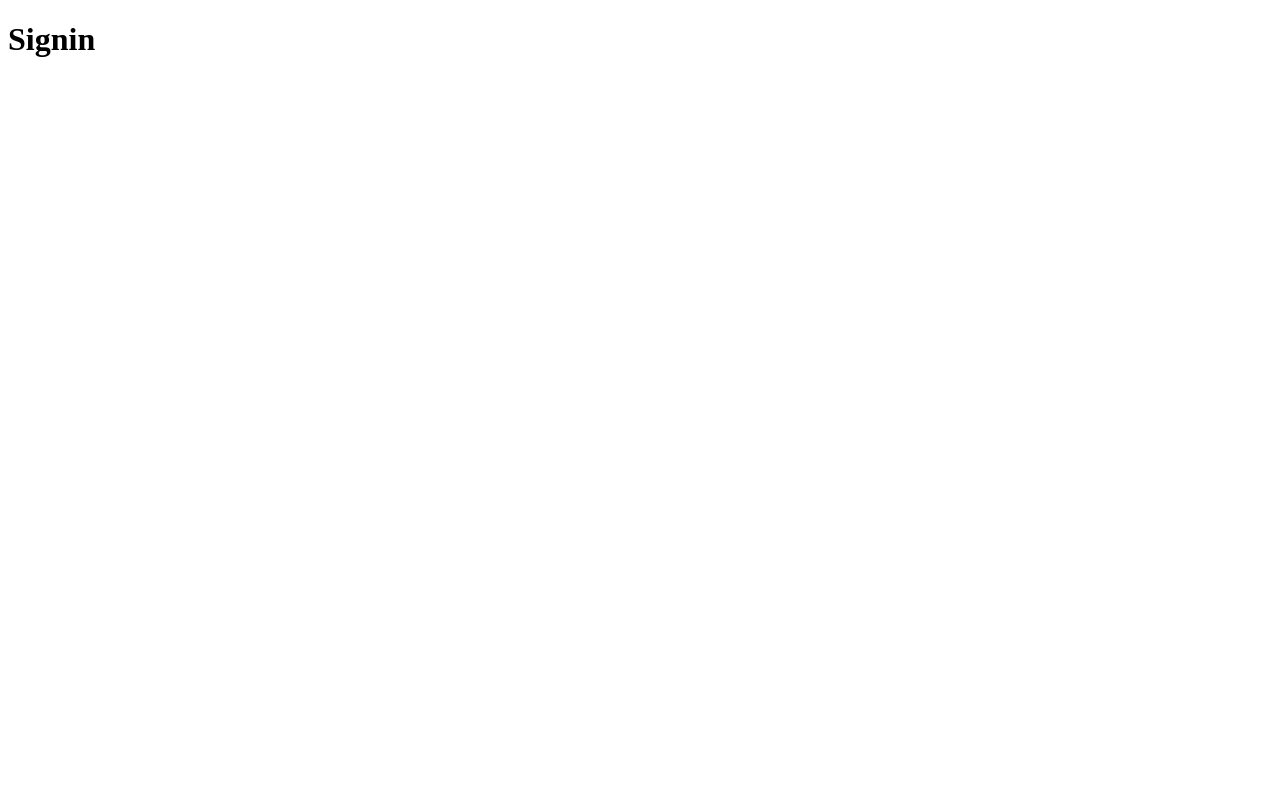
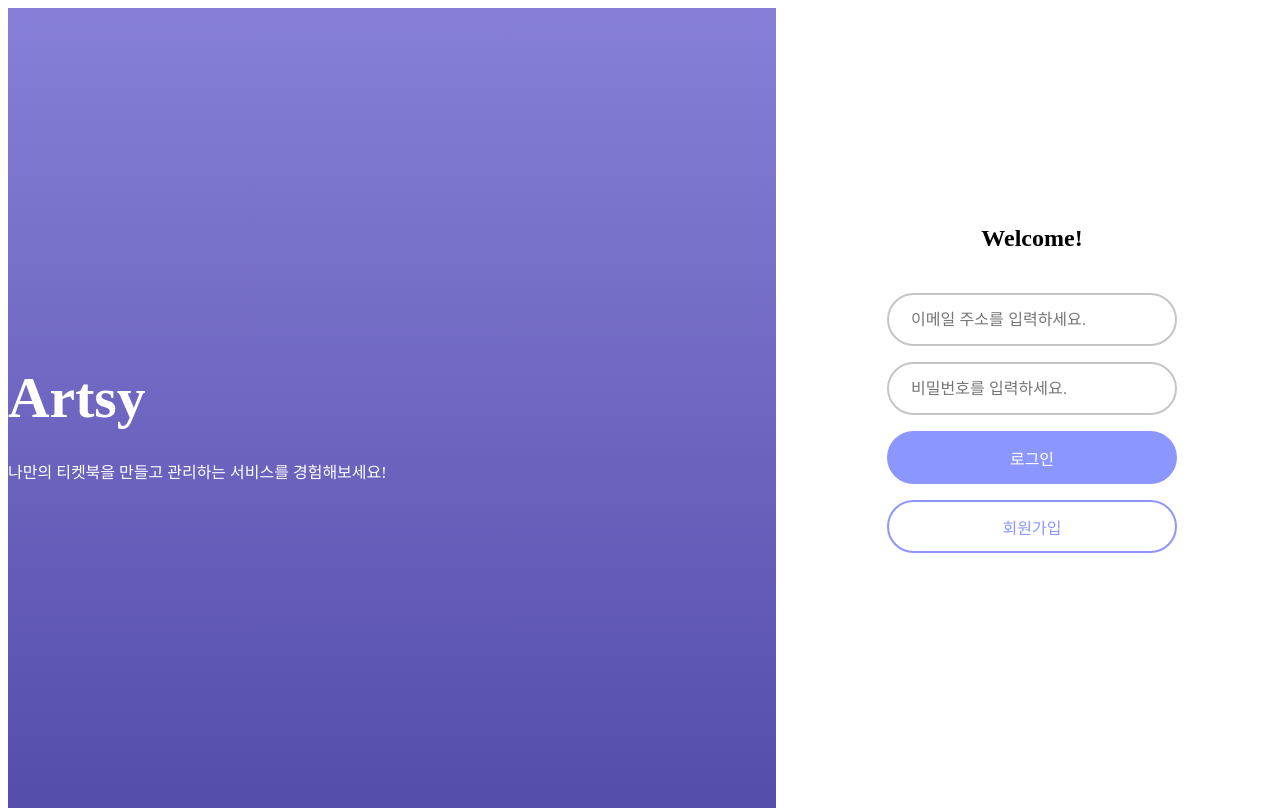
Before and after one commit to seohyun-song/Artsy, a React (Vite) app: page /signin in a window 1280 px wide. Built offline with nearby package versions, Linux system fonts and the light colour scheme.

Commit message:
Feat. 로그인 UI 구현

```diff
--- a/src/pages/Signin/Signin.jsx
+++ b/src/pages/Signin/Signin.jsx
@@ -1,4 +1,67 @@
+import { useTheme } from 'styled-components';
+import * as S from './Signin.styles';
+import Input from '../../components/@common/Input/Input';
+import { useState } from 'react';
+
 const Signin = () => {
-    return <h1>Signin</h1>;
+    const [loginInfo, setLoginInfo] = useState({
+        email: '',
+        password: '',
+    });
+    const handleChange = (e) => {
+        setLoginInfo((cur) => ({ ...cur, [e.target.name]: e.target.value }));
+    };
+    const handleSubmit = (e) => {
+        e.preventDefault();
+        console.log(loginInfo);
+    };
+    const handleRegister = () => {};
+    const theme = useTheme();
+    return (
+        <S.Background>
+            <S.Left></S.Left>
+            <S.SignInContainer>
+                <S.Introduction $theme={theme}>
+                    <h2>Artsy</h2>
+                    <p>나만의 티켓북을 만들고 관리하는 서비스를 경험해보세요!</p>
+                </S.Introduction>
+                <S.SignInContent $theme={theme}>
+                    <S.loginTitle>Welcome!</S.loginTitle>
+                    <S.loginForm onSubmit={handleSubmit}>
+                        <Input
+                            placeholder="이메일 주소를 입력하세요."
+                            id="email"
+                            name="email"
+                            onChange={handleChange}
+                            value={loginInfo.email}
+                            rounded
+                            isRequired
+                            isValid={true}
+                            inputWidth="100%"
+                        />
+                        <Input
+                            inputType="password"
+                            placeholder="비밀번호를 입력하세요."
+                            id="password"
+                            name="password"
+                            onChange={handleChange}
+                            value={loginInfo.password}
+                            rounded
+                            isRequired
+                            isValid={true}
+                            inputWidth="100%"
+                        />
+                        <S.SignInButton color={theme.colors.point1} size={'large'}>
+                            로그인
+                        </S.SignInButton>
+                    </S.loginForm>
+                    <S.RegisterButton $theme={theme} size={'large'} onClick={handleRegister}>
+                        회원가입
+                    </S.RegisterButton>
+                </S.SignInContent>
+            </S.SignInContainer>
+            <S.Right></S.Right>
+        </S.Background>
+    );
 };
 export default Signin;
--- a/src/pages/Signin/Signin.styles.js
+++ b/src/pages/Signin/Signin.styles.js
@@ -0,0 +1,92 @@
+import styled from 'styled-components';
+import Button from '../../components/@common/Button/Button';
+import { maxWidth } from '../../components/@common/Container/Container.styls';
+const Background = styled.div`
+    width: 100%;
+    height: 100%;
+    position: absolute;
+    z-index: -2;
+    display: grid;
+    grid-template-columns: 1fr minmax(min-content, 1280px) 1fr;
+`;
+const Left = styled.div`
+    width: 100%;
+    background: linear-gradient(180deg, rgba(105, 96, 204, 0.8) 0%, #554dab 100%);
+`;
+const Right = styled.div`
+    width: 100%;
+`;
+const SignInContainer = styled.div`
+    display: flex;
+    align-items: center;
+    justify-content: center;
+`;
+
+const Introduction = styled.div`
+    display: none;
+    height: 100%;
+    color: #fff;
+    background: linear-gradient(180deg, rgba(105, 96, 204, 0.8) 0%, #554dab 100%);
+    h2 {
+        font-size: 3.6rem;
+        margin-bottom: 0.8rem;
+    }
+    ${({ $theme }) => $theme.media.labtop} {
+        display: flex;
+        flex-direction: column;
+        justify-content: center;
+        flex-basis: 60%;
+    }
+`;
+const SignInContent = styled.div`
+    width: 100%;
+    height: 100%;
+    display: flex;
+    flex-direction: column;
+    justify-content: center;
+    align-items: center;
+
+    ${({ $theme }) => $theme.media.labtop} {
+        flex-basis: 40%;
+    }
+`;
+const loginTitle = styled.h2`
+    margin-bottom: 2.6rem;
+`;
+const loginForm = styled.form`
+    max-width: 290px;
+    width: 100%;
+    display: grid;
+    grid-template-rows: 57px 57px 53px;
+    grid-gap: 12px;
+    margin-bottom: 16px;
+`;
+const SignInButton = styled(Button)`
+    border-radius: 100px;
+    height: 53px;
+`;
+const RegisterButton = styled(Button)`
+    border-radius: 100px;
+    width: 100%;
+    height: 53px;
+    max-width: 290px;
+    color: ${({ $theme }) => $theme.colors.point1};
+    background: #fff;
+    margin-bottom: 3.6rem;
+
+    border: 2px solid ${({ $theme }) => $theme.colors.point1};
+    ${({ $theme }) => $theme.media.labtop} {
+    }
+`;
+export {
+    Background,
+    Left,
+    Right,
+    SignInContainer,
+    Introduction,
+    SignInContent,
+    loginTitle,
+    loginForm,
+    SignInButton,
+    RegisterButton,
+};
```
